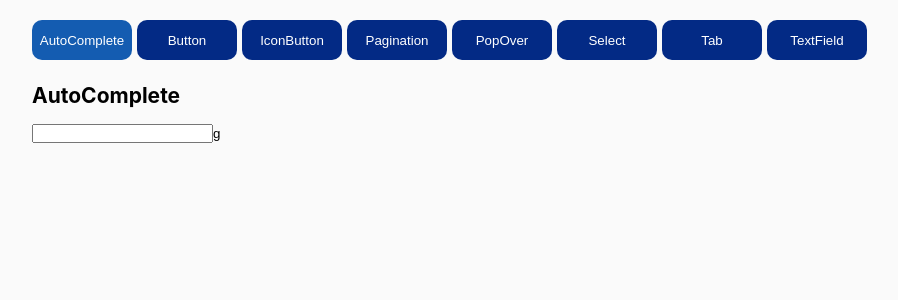
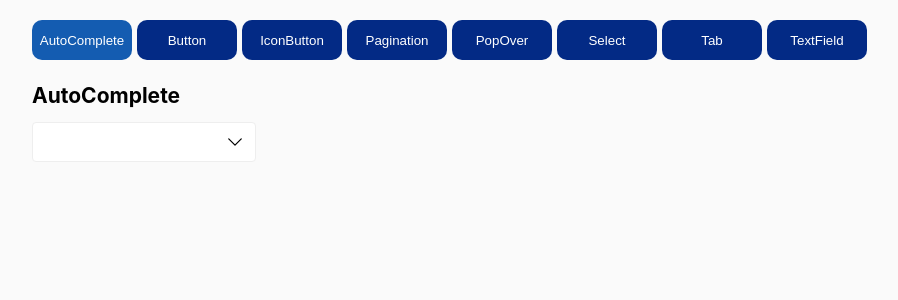
Before and after one commit to UsePlease-UI/PPudding, a React (Create React App) app: page / in a window 1280 px wide. Shown: the top 300 px of the page, without its empty margins (8-906 px from the left). Built offline with nearby package versions, Linux system fonts and the light colour scheme.

Commit message:
add: comboBox component

```diff
--- a/src/components/molecules/AutoComplete.tsx
+++ b/src/components/molecules/AutoComplete.tsx
@@ -1,15 +1,17 @@
 /** @jsxImportSource @emotion/react */
 /* eslint-disable jsx-a11y/label-has-associated-control */
-import { useState } from 'react';
+// import { useState } from 'react';
+
+import ComboBox from 'components/molecules/ComboBox';
 
 import { css } from '@emotion/react';
+import { ChevronDownIcon } from 'assets/icons';
 
 export default function AutoComplete() {
     return (
         <div>
             <label htmlFor="autocomplete" css={css({ display: 'none' })} />
-            <input type="text" id="autocomplete" aria-expanded="true" role="combobox" aria-controls="hello" />
-            <button type="button">g</button>
+            <ComboBox icon={<ChevronDownIcon />} />
         </div>
     );
 }
--- /dev/null
+++ b/src/components/molecules/ComboBox.tsx
@@ -0,0 +1,165 @@
+/* eslint-disable no-shadow */
+/* eslint-disable jsx-a11y/label-has-associated-control */
+/* eslint-disable jsx-a11y/role-has-required-aria-props */
+/** @jsxImportSource @emotion/react */
+
+import React, { useRef, useState, useCallback } from 'react';
+
+import _ from 'lodash';
+
+import FlexBox from 'components/atoms/FlexBox';
+import AUTOCOMPLETE from 'constants/autocomplete';
+
+import { css } from '@emotion/react';
+
+type ComboBoxType = {
+    icon?: React.ReactNode;
+};
+
+const listItemStyle = css({
+    width: '100%',
+    minWidth: 120,
+    fontSize: 14,
+    fontWeight: 400,
+    lineHeight: 1.5,
+    padding: '0 12px',
+    '& button': {
+        width: '100%',
+        height: 40,
+        textAlign: 'left',
+        textOverflow: 'ellipsis',
+        overflow: 'hidden',
+        whiteSpace: 'nowrap'
+    },
+    '&:hover, &:hover button': {
+        fontWeight: 600,
+        color: '#ffffff',
+        backgroundColor: 'lightpink'
+    }
+});
+
+export default function ComboBox({ icon = false }: ComboBoxType) {
+    const [isVisible, setIsVisible] = useState<boolean>(false);
+    const [listArr, setListArr] = useState(AUTOCOMPLETE);
+
+    const [inputValue, setInputValue] = useState<string>('');
+    const listRef = useRef<HTMLUListElement | null>(null);
+
+    const handleClick = () => {
+        if (inputValue) setIsVisible((prev) => !prev);
+
+        if (!isVisible) {
+            document.body.style.overflow = 'hidden';
+        } else {
+            document.body.style.overflow = 'auto';
+        }
+    };
+
+    const handleSearch = useCallback(
+        _.debounce((inputValue) => {
+            let newArr = [];
+            if (inputValue.length !== 0 || inputValue !== '') {
+                setIsVisible(true);
+
+                newArr = AUTOCOMPLETE.filter((el) => el.label.includes(inputValue));
+                setListArr(newArr);
+            } else {
+                setIsVisible(false);
+            }
+
+            if (inputValue.length === 0) {
+                setListArr(AUTOCOMPLETE);
+            }
+        }, 100),
+        []
+    );
+
+    const handleChange = (e: string) => {
+        setInputValue(e);
+        handleSearch(e);
+    };
+
+    return (
+        <>
+            <FlexBox
+                justifyContent="center"
+                alignItems="center"
+                direction="row"
+                gap={5}
+                customCSS={css({
+                    height: 40,
+                    borderRadius: 4,
+                    border: '1px solid #eeeeee',
+                    background: 'white',
+                    boxSizing: 'border-box',
+                    padding: 10
+                })}
+            >
+                <input
+                    type="text"
+                    role="combobox"
+                    aria-autocomplete="list"
+                    aria-expanded="true"
+                    aria-controls="listbox"
+                    css={css({
+                        height: '100%',
+                        border: 0
+                        // , '&[aria-expanded=true]': { backgroundColor: 'red' }
+                    })}
+                    value={inputValue}
+                    onChange={(e) => handleChange(e.target.value)}
+                />
+
+                {icon && (
+                    <button
+                        css={css({
+                            width: 20,
+                            height: 20,
+                            '& svg': { transform: isVisible && listArr.length > 0 ? 'rotate(180deg)' : 'unset' }
+                        })}
+                        type="button"
+                        aria-label="status"
+                        aria-expanded="false"
+                        aria-controls="listbox"
+                        onClick={handleClick}
+                    >
+                        {icon}
+                    </button>
+                )}
+            </FlexBox>
+            {Boolean(isVisible && listArr.length > 0) && (
+                <ul
+                    ref={listRef}
+                    id="listbox"
+                    role="listbox"
+                    aria-label="States"
+                    css={css({
+                        display: 'block',
+                        background: 'white',
+                        borderRadius: 4,
+                        border: '1px solid #e0e0e0',
+                        boxSizing: 'border-box',
+                        padding: '10px 0'
+                    })}
+                >
+                    {listArr.map((el) => {
+                        return (
+                            <li key={`list-${el.idx}`} css={listItemStyle}>
+                                <button type="button" onClick={handleClick}>
+                                    {[...el.label].map((letter, idx) =>
+                                        inputValue.includes(letter) ? (
+                                            <span css={css({ color: 'hotPink', fontWeight: 700 })}>{letter}</span>
+                                        ) : (
+                                            // eslint-disable-next-line react/no-array-index-key
+                                            <React.Fragment key={`letter-${idx}`}>{letter}</React.Fragment>
+                                        )
+                                    )}
+                                </button>
+                            </li>
+                        );
+                    })}
+                </ul>
+            )}
+        </>
+    );
+}
--- /dev/null
+++ b/src/constants/autocomplete.ts
@@ -0,0 +1,29 @@
+const AUTOCOMPLETE = [
+    {
+        idx: 1,
+        label: 'first option',
+        value: 'hello01'
+    },
+    {
+        id: 2,
+        label: 'second option',
+        value: 'hello02'
+    },
+    {
+        id: 3,
+        label: 'third option',
+        value: 'hello03'
+    },
+    {
+        id: 4,
+        label: 'fourth option',
+        value: 'hello04'
+    },
+    {
+        id: 5,
+        label: 'fifth option',
+        value: 'hello05'
+    }
+];
+
+export default AUTOCOMPLETE;
```
